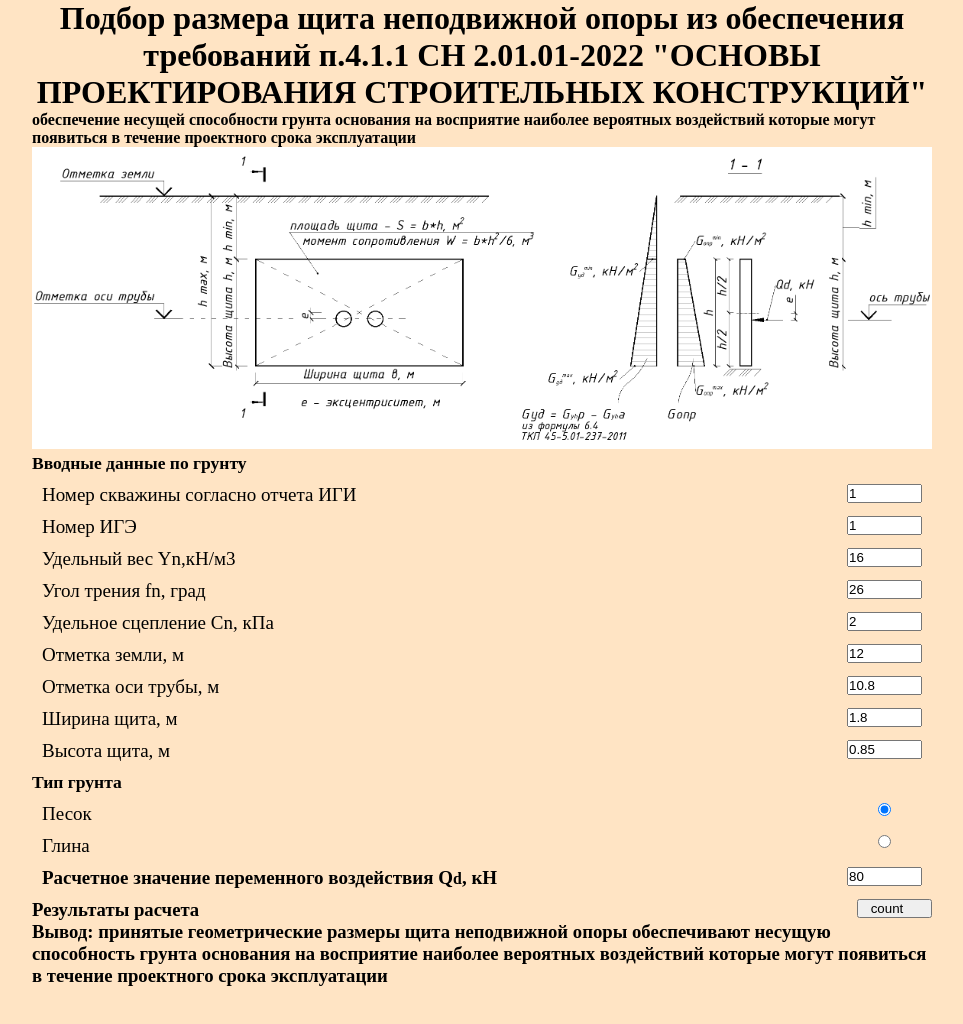
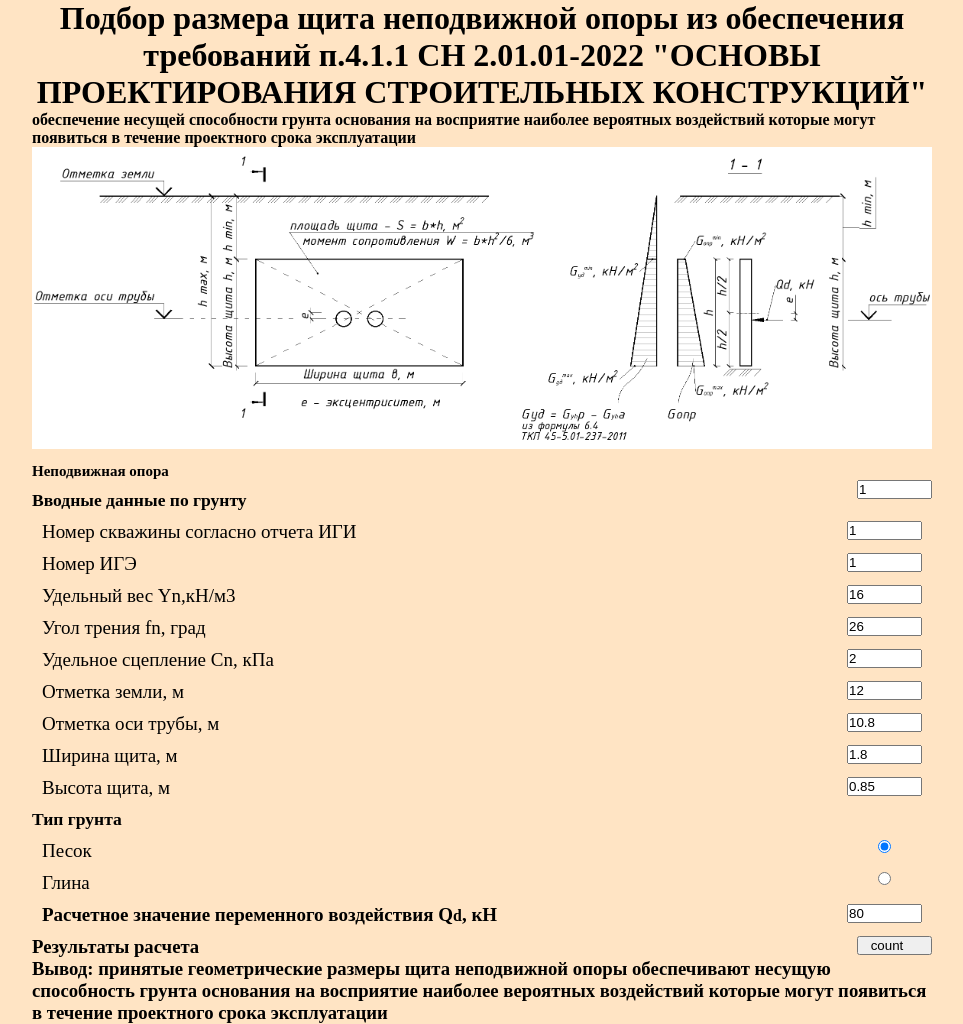
Before and after one commit to amatarziv/teplonets, a plain HTML site: page index.html in a window 1280 px wide. Shown: the whole page, without its empty margins (158-1121 px from the left). Before the commit the page ends 987 px from the top, so only its background shows below. Drawn offline with Linux system fonts and the light colour scheme.

Commit message:
Update index.html

```diff
--- a/index.html
+++ b/index.html
@@ -24,6 +24,10 @@
     <div class="bord"></div>
     <main>
         <div class="data">
+                <p>
+                    <label for=""><h4>Неподвижная опора</h4></label>
+                    <input type="number" name="" id="" value = '1'>
+                </p>
             <h3>Вводные данные по грунту</h3>
                 <p>
                     <label for="">Номер скважины согласно отчета ИГИ</label>
```
